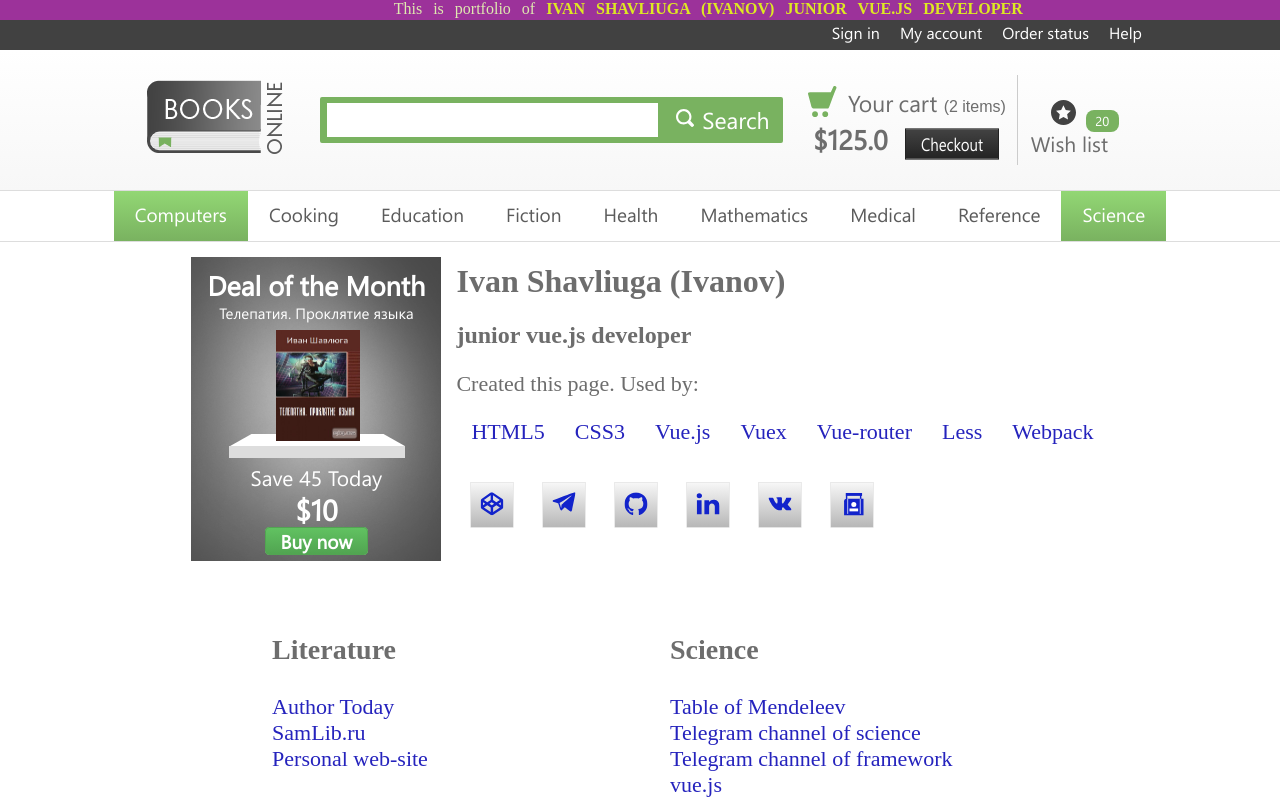
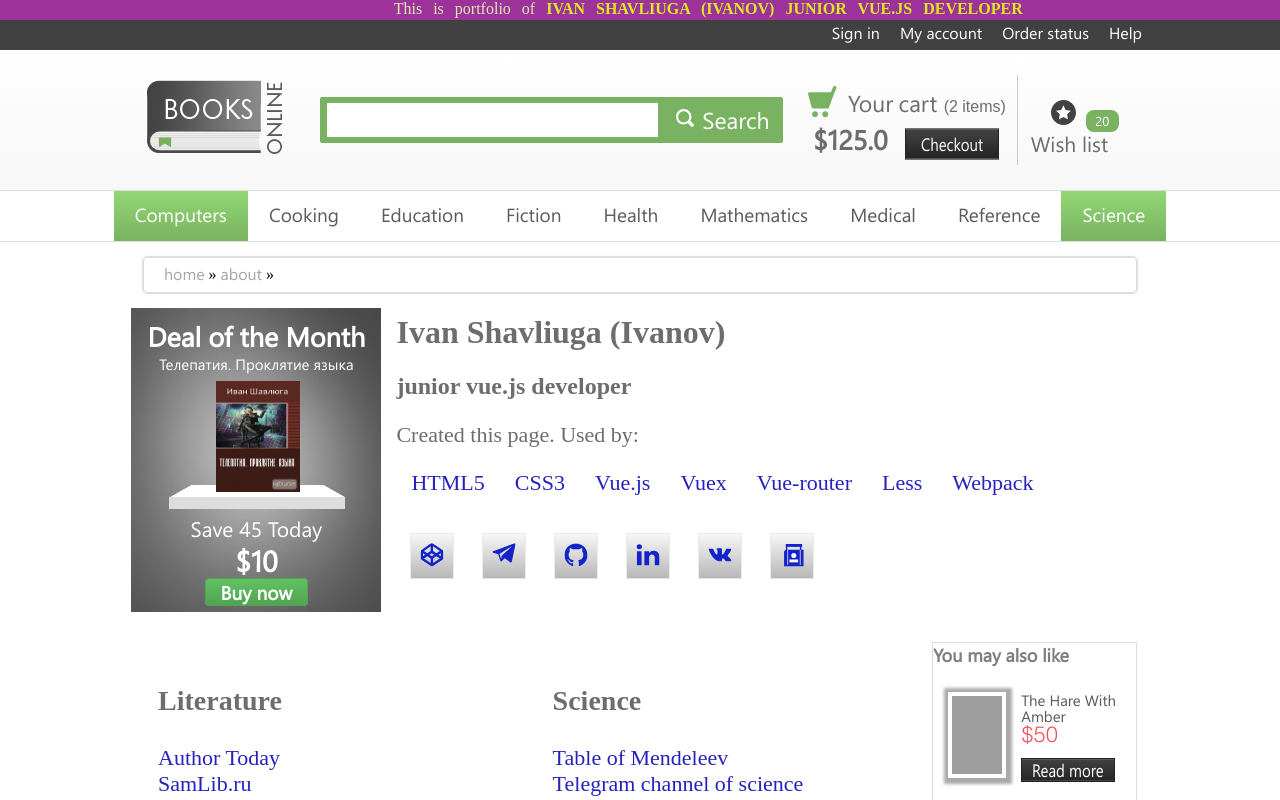
Before and after one commit to IvanShavliuga/booksshop, a Vue app: page /about in a window 1280 px wide. Shown: the top 800 px of the page. Built offline with nearby package versions, Linux system fonts and the light colour scheme; grey boxes are pictures that could not be loaded.

Commit message:
about | prev works, correct url display

```diff
--- a/src/views/About.vue
+++ b/src/views/About.vue
@@ -2,6 +2,7 @@
   <div class="about">
     <Hello/>
     <Header/>
+    <Pathcomp/>
     <div class="about__wrapper about__flex">
       <div class="about__promo">
         <Promo :book="promo"/>
@@ -70,6 +71,7 @@
           </li>
         </ul>
       </article>
+      <Bookbanner/>
     </div>
     <Footer/>
   </div>
@@ -81,6 +83,8 @@ import Hello from '@/components/HelloWorld.vue'
 import Iconlist from '@/components/icons/Iconlist.vue'
 import Promo from '@/components/Promo.vue'
 import Footer from '@/components/Footer.vue'
+import Bookbanner from '@/components/Bookbanner.vue'
+import Pathcomp from '@/components/Path.vue'
 
 export default {
   name: 'Home',
@@ -89,7 +93,9 @@ export default {
     Hello,
     Iconlist,
     Promo,
-    Footer
+    Bookbanner,
+    Footer,
+    Pathcomp
   },
   data () {
     return {
@@ -150,7 +156,7 @@ export default {
     width: auto;
   }
   &__promo {
-    margin-left: 20px;
+    margin-left: -100px;
   }
 }
 </style>
```
